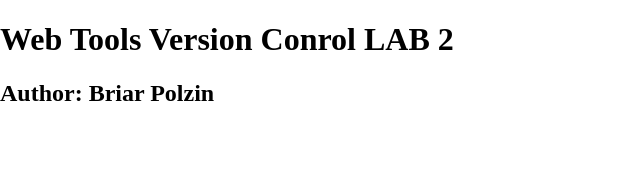
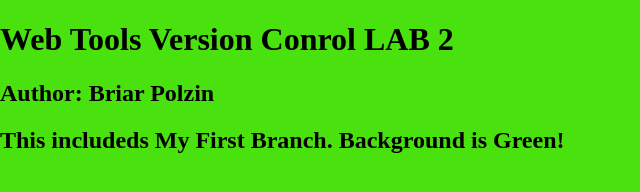
Before and after one commit to BriarPolzin/Webtools-github-intro-Polzin, a plain HTML site: page index.html in a window 1280 px wide. Shown: the whole page, without its empty margins (0-640 px from the left). Drawn offline with nearby package versions, Linux system fonts and the light colour scheme.

Commit message:
committing my first branch. Background is green.

```diff
--- a/_css/main.css
+++ b/_css/main.css
@@ -8,6 +8,7 @@ html {
   -webkit-text-size-adjust: 100%;
 }
 html, body  {
+	background-color:#49E20E;
 	margin: 0;
 }
 /* Correct `block` display not defined in IE 8/9.*/
--- a/index.html
+++ b/index.html
@@ -16,6 +16,7 @@
     <header>
 	<h1>Web Tools Version Conrol LAB 2</h1>
 	<h2>Author: Briar Polzin</2>
+	<h2>This includeds My First Branch. Background is Green!</h2>
     </header>
     <nav id="pageNav">
     </nav>
```
